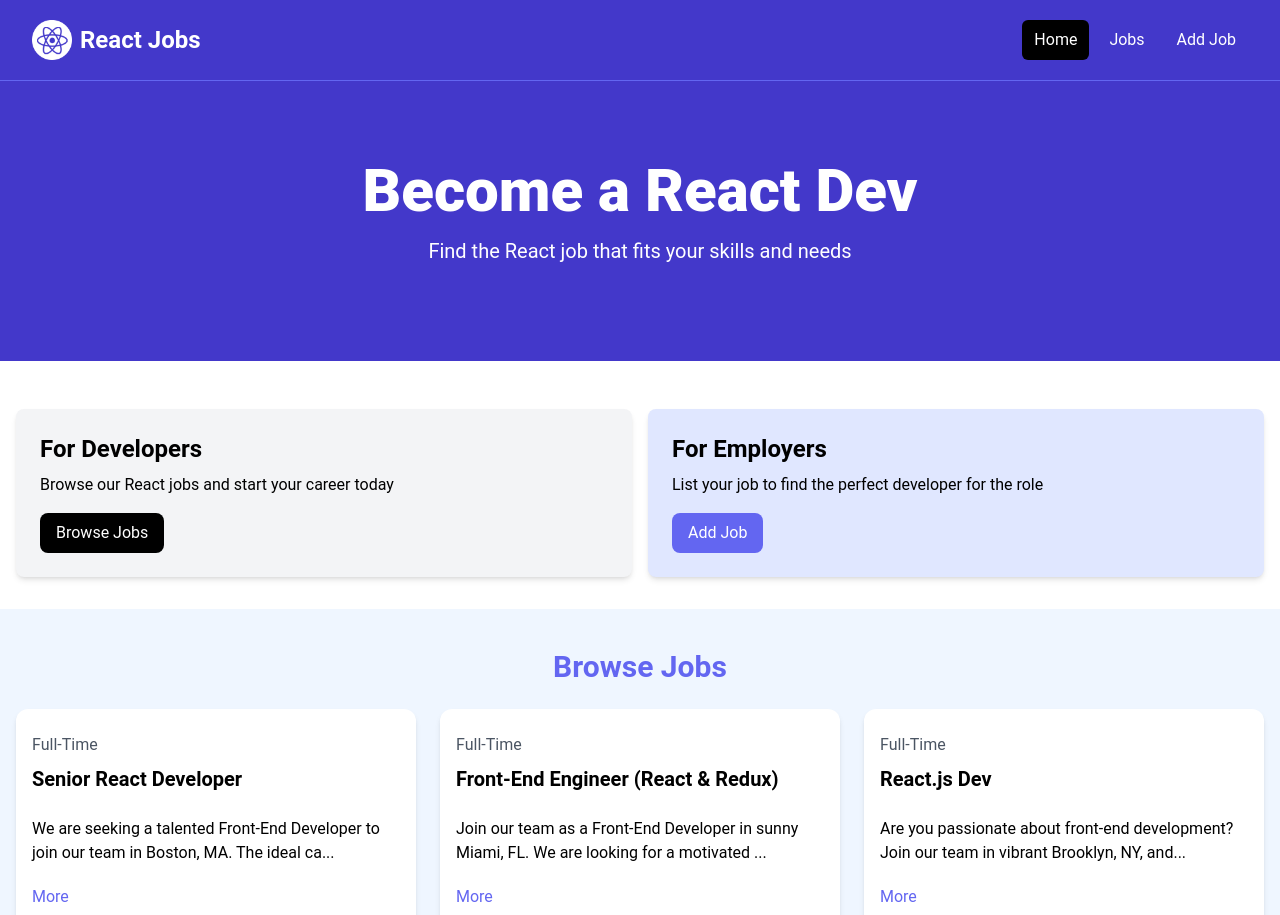
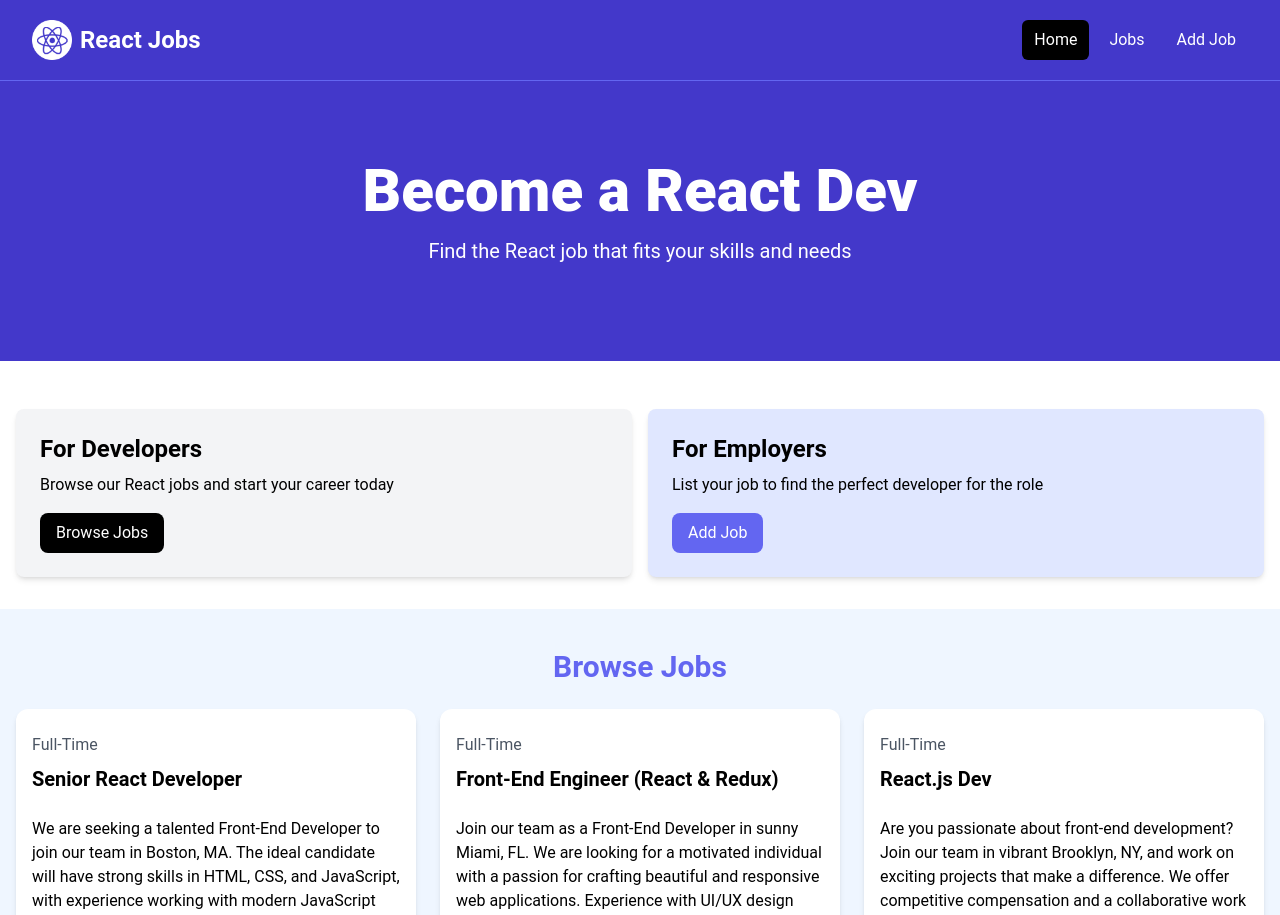
Before and after one commit to AW-2021/react-jobs-project, a React (Vite) app: page / in a window 1280 px wide. Shown: the top 915 px of the page. Built offline with nearby package versions, Linux system fonts and the light colour scheme.

Commit message:
Modified JobListing.jsx

```diff
--- a/src/components/JobListing.jsx
+++ b/src/components/JobListing.jsx
@@ -4,12 +4,6 @@
   const [showFullDescription, setShowFullDescription] = useState(false);
 
   let description = job.description;
-
-  if (!showFullDescription) {
-    description = description.substring(0,90) + '...';
-  } else {
-    description = job.description;
-  }
 
   return (
     <div className="bg-white rounded-xl shadow-md relative">
@@ -21,7 +15,8 @@
 
         <div className="mb-5">{description}</div>
 
-        <button className="text-indigo-500 mb-5 hover:text-indigo-600">{showFullDescription ? 'Less' : 'More'}</button>
+        {/* <button onClick={ () => setShowFullDescription(!showFullDescription) }  className="text-indigo-500 mb-5 hover:text-indigo-600">{showFullDescription ? 'Less' : 'More'}</button> */}
+        <button onClick={ () => setShowFullDescription((prevState) => !prevState) }  className="text-indigo-500 mb-5 hover:text-indigo-600">{showFullDescription ? 'Less' : 'More'}</button>
 
         <h3 className="text-indigo-500 mb-2">{job.salary} / Year</h3>
 
--- a/src/components/Navbar.jsx
+++ b/src/components/Navbar.jsx
@@ -2,7 +2,7 @@
 
 const Navbar = () => {
   return (
-    <nav className="bg-indigo-700 border-b border-indigo-500">
+    <nav className='bg-indigo-700 border-b border-indigo-500'>
       <div className='mx-auto max-w-7xl px-2 sm:px-6 lg:px-8'>
         <div className='flex h-20 items-center justify-between'>
           <div className='flex flex-1 items-center justify-center md:items-stretch md:justify-start'>
```
